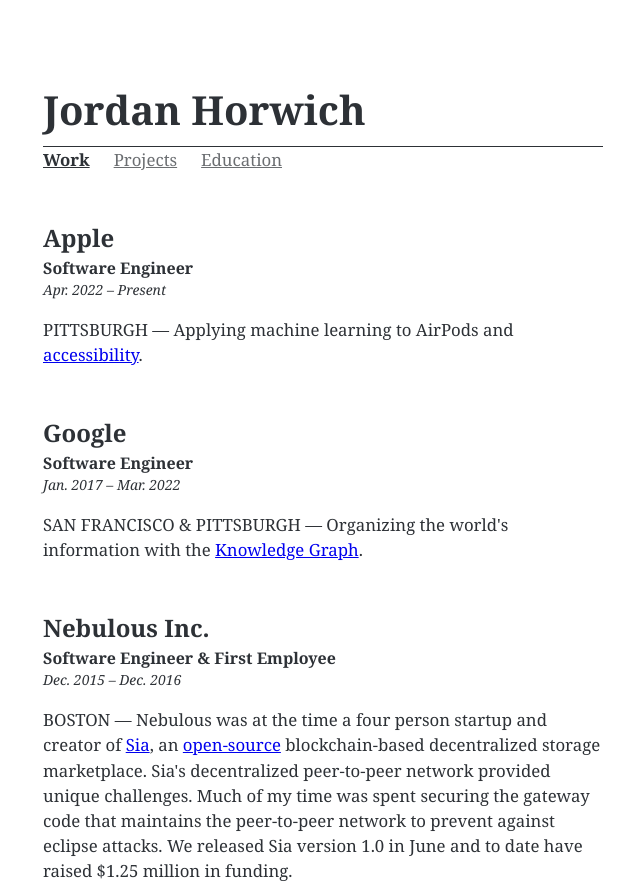
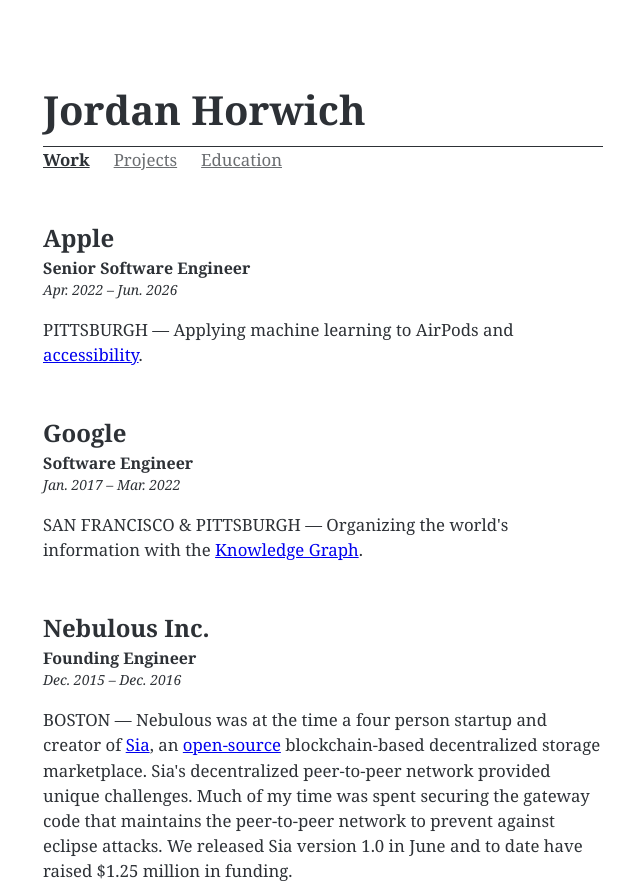
Before and after one commit to VoidingWarranties/voidingwarranties.github.io, a plain HTML site: page index.html in a window 1280 px wide. Shown: the top 887 px of the page, without its empty margins (317-957 px from the left). Drawn offline with Linux system fonts and the light colour scheme.

Commit message:
Update Apple position

```diff
--- a/index.html
+++ b/index.html
@@ -21,8 +21,8 @@
     <section id="apple">
       <header>
         <h3>Apple</h3>
-        <h4>Software Engineer</h4>
-        <h5><time datetime="2022-04">Apr. 2022</time> – Present</h5>
+        <h4>Senior Software Engineer</h4>
+        <h5><time datetime="2022-04">Apr. 2022</time> – <time datetime="2026-06">Jun. 2026</time></h5>
       </header>
       <p>PITTSBURGH — Applying machine learning to AirPods and <a href="https://www.apple.com/accessibility/">accessibility</a>.</p>
     </section>
@@ -37,7 +37,7 @@
     <section id="nebulous">
       <header>
         <h3>Nebulous Inc.</h3>
-        <h4>Software Engineer & First Employee</h4>
+        <h4>Founding Engineer</h4>
         <h5><time datetime="2015-12">Dec. 2015</time> – <time datetime="2016-12">Dec. 2016</time></h5>
       </header>
       <p>BOSTON — Nebulous was at the time a four person startup and creator of <a href="https://sia.tech">Sia</a>, an <a href="https://github.com/NebulousLabs/Sia">open-source</a> blockchain-based decentralized storage marketplace. Sia's decentralized peer-to-peer network provided unique challenges. Much of my time was spent securing the gateway code that maintains the peer-to-peer network to prevent against eclipse attacks. We released Sia version 1.0 in June and to date have raised $1.25 million in funding.</p>
```
